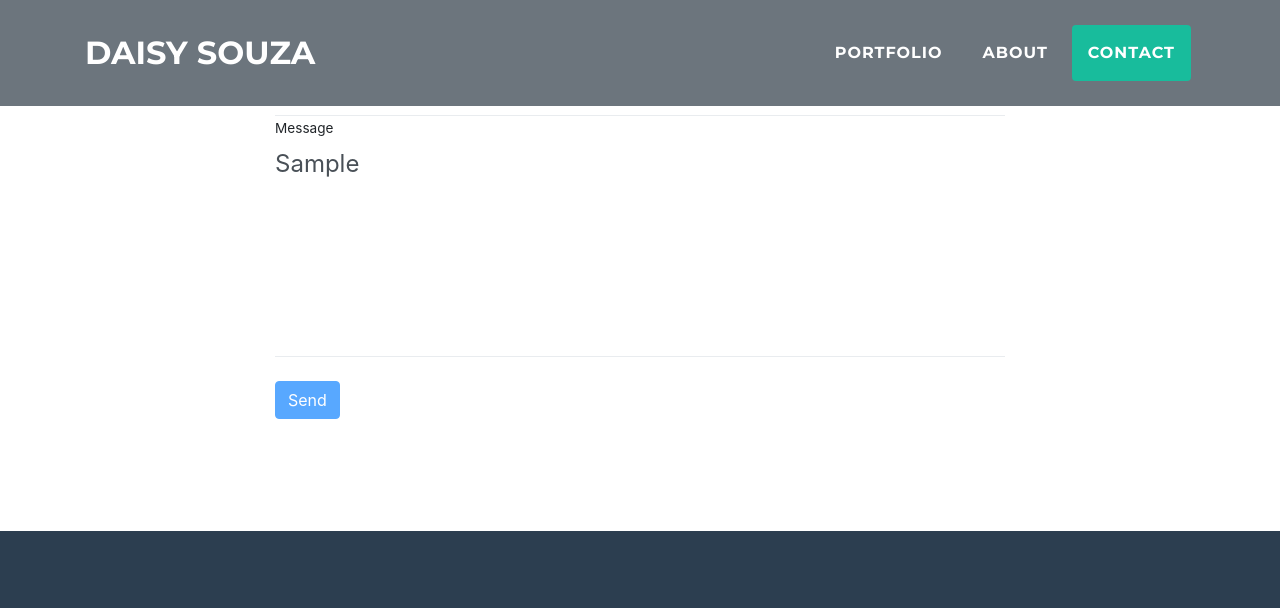
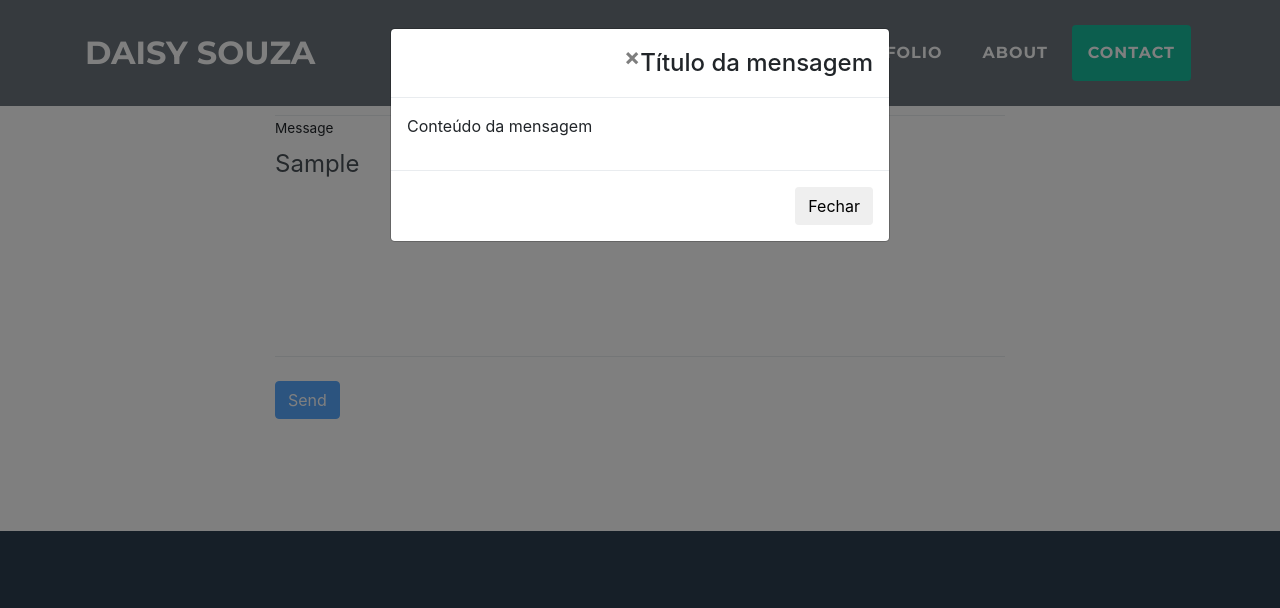
Before and after one commit to dsynha/dsynha.github.io, a website with bundled scripts: page index.html in a window 1280 px wide. Both pictures are taken after typing "name@example.com", "Sample" into the empty fields and a click on the button "Send". Shown: the part 2282-2890 px from the top of the page. Built offline with nearby package versions, Linux system fonts and the light colour scheme; no server answers.

Commit message:
modal msg contato #01

```diff
--- a/index.html
+++ b/index.html
@@ -398,6 +398,23 @@
       </div>
     </div>
 
+    <div class="modal fade" id="modal-mensagem">
+      <div class="modal-dialog">
+          <div class="modal-content">
+               <div class="modal-header">
+                   <button type="button" class="close" data-dismiss="modal"><span>×</span></button>
+                   <h4 class="modal-title">Título da mensagem</h4>
+               </div>
+               <div class="modal-body">
+                  <p>Conteúdo da mensagem</p>
+               </div>
+               <div class="modal-footer">
+                   <button type="button" class="btn btn-default" data-dismiss="modal">Fechar</button>
+               </div>
+           </div>
+       </div>
+   </div>
+
     <!-- Bootstrap core JavaScript -->
     <script src="vendor/jquery/jquery.min.js"></script>
     <script src="vendor/bootstrap/js/bootstrap.bundle.min.js"></script>
--- a/js/contact_me.js
+++ b/js/contact_me.js
@@ -85,13 +85,15 @@ var data = {
 function onSuccess() {
     // remove this to avoid redirect
     // window.location = window.location.pathname + "?message=Email+Successfully+Sent%21&isError=0";
-    alert("Mensagem enviada com sucesso!");
+    // alert("Mensagem enviada com sucesso!");
+    $("#modal-mensagem").modal();
 }
 
 function onError(error) {
     // remove this to avoid redirect
     // window.location = window.location.pathname + "?message=Email+could+not+be+sent.&isError=1";
-    alert("Ops! Algo deu errado. Favor tentar novamente.");
+    // alert("Ops! Algo deu errado. Favor tentar novamente.");
+    $("#modal-mensagem").modal();
 }
 
 var sendButton = $("#" + form_id + " [name='send']");
@@ -119,3 +121,7 @@ var $form = $("#" + form_id);
 $form.submit(function( event ) {
     event.preventDefault();
 });
+
+// $("#btn-mensagem").click(function(){
+
+// });
```
